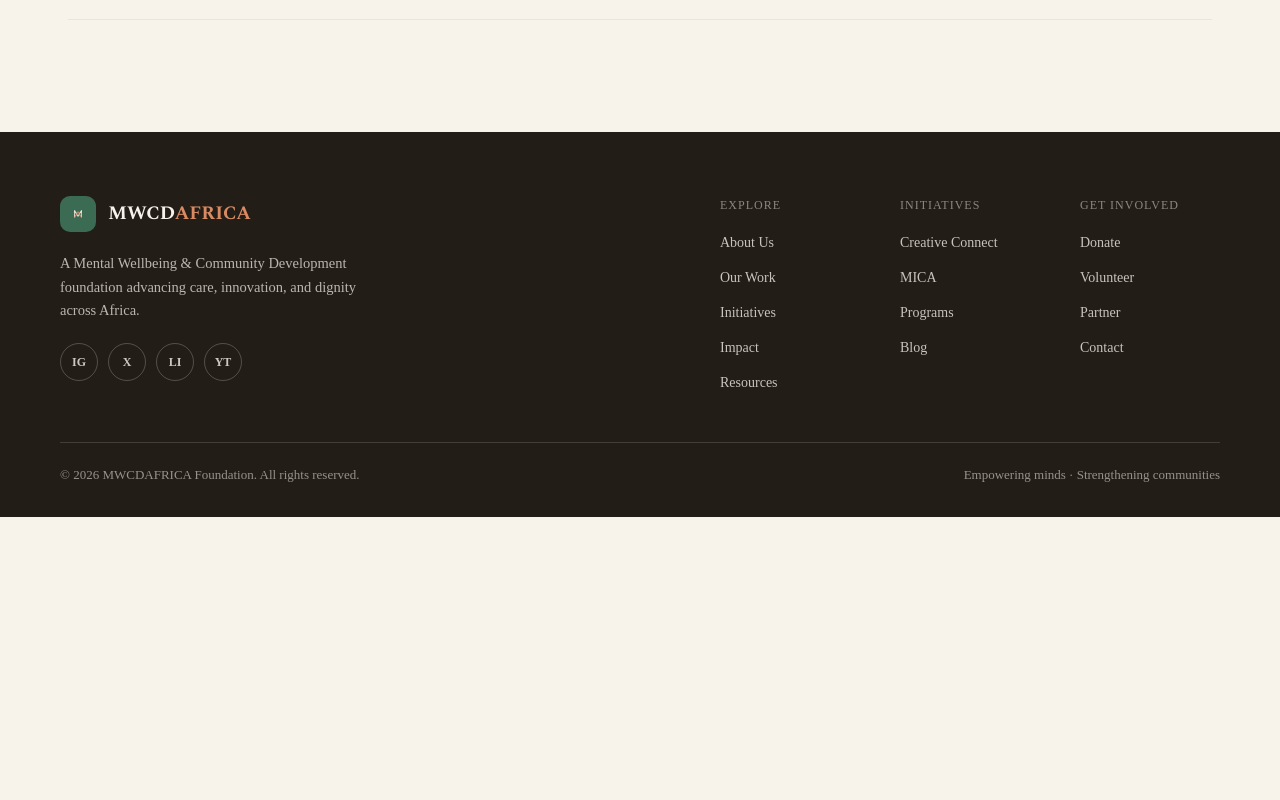
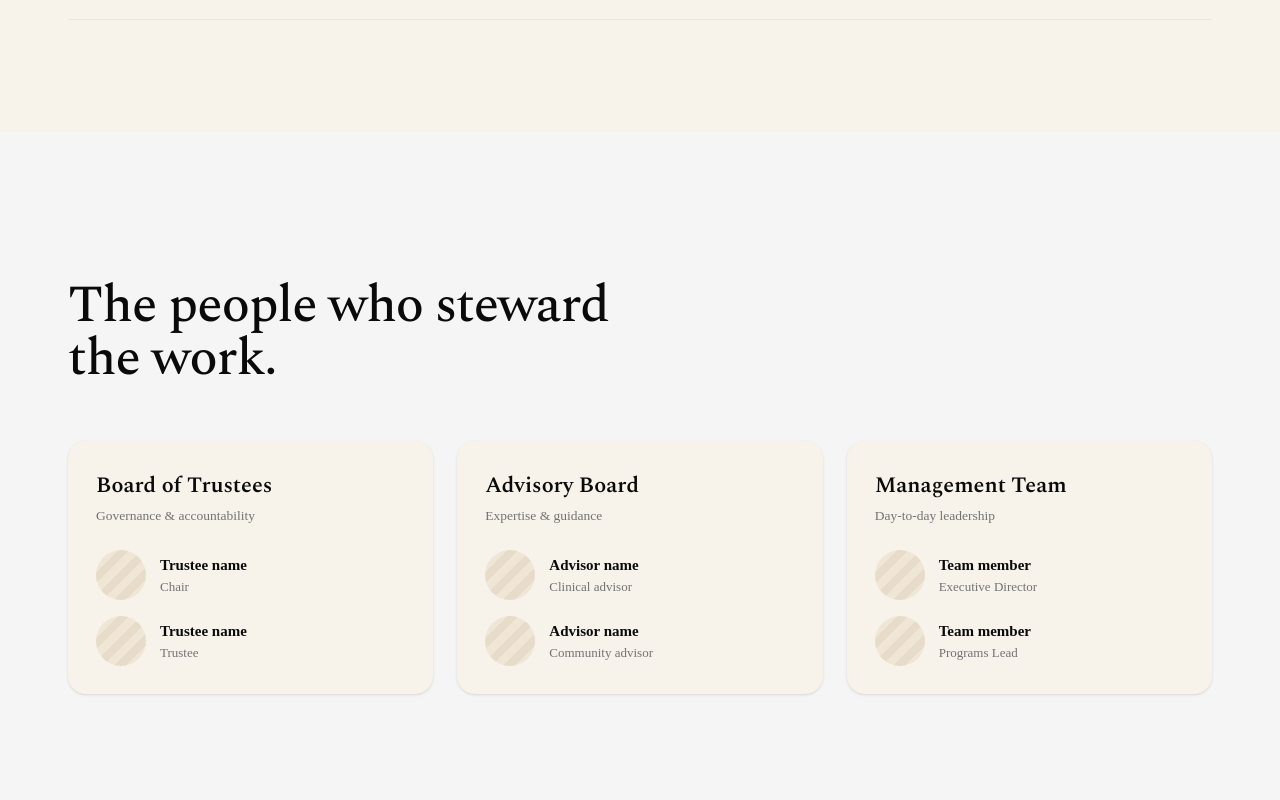
Before and after one commit to Davcid1572/mwcdafrica, a Next.js app: page /about in a window 1280 px wide. Shown: the part 3100-3900 px from the top of the page. Before the commit the page ends 3617 px from the top, so only its background shows below. Built offline with nearby package versions, Linux system fonts and the light colour scheme.

Commit message:
refactor(about): extract GovernanceCard and organize governance data

```diff
--- a/src/app/about/page.tsx
+++ b/src/app/about/page.tsx
@@ -3,6 +3,7 @@ import { AboutHero } from "@/components/sections/about/AboutHero";
 import { OurStory } from "@/components/sections/about/OurStory";
 import { VisionMission } from "@/components/sections/about/VisionMission";
 import { CoreValues } from "@/components/sections/about/CoreValues";
+import { Governance } from "@/components/sections/about/Governance";
 
 export const metadata: Metadata = {
   title: "About",
@@ -17,6 +18,7 @@ export default function AboutPage() {
       <OurStory />
       <VisionMission />
       <CoreValues />
+      <Governance />
     </>
   );
 }
--- /dev/null
+++ b/src/components/sections/about/Governance.tsx
@@ -0,0 +1,29 @@
+import { governanceGroups } from "@/lib/data/governance";
+import { GovernanceCard } from "./GovernanceCard";
+
+export function Governance() {
+  return (
+    <section aria-labelledby="governance-heading" className="bg-muted">
+      <div className="mx-auto max-w-[1240px] px-5 py-16 sm:px-12 sm:py-28">
+        <div className="mb-9 max-w-[600px] sm:mb-14">
+          <p className="mb-4 font-mono text-[12.5px] tracking-[1px] text-accent">
+            (06) Governance
+          </p>
+
+          <h2
+            id="governance-heading"
+            className="font-serif text-[32px] font-medium leading-[1.02] tracking-[-0.02em] sm:text-[52px]"
+          >
+            The people who steward the work.
+          </h2>
+        </div>
+
+        <div className="grid gap-6 md:grid-cols-2 xl:grid-cols-3">
+          {governanceGroups.map((group) => (
+            <GovernanceCard key={group.name} group={group} />
+          ))}
+        </div>
+      </div>
+    </section>
+  );
+}
--- /dev/null
+++ b/src/components/sections/about/GovernanceCard.tsx
@@ -0,0 +1,39 @@
+import { GovernanceGroup } from "@/lib/data/governance";
+
+type GovernanceCardProps = {
+  group: GovernanceGroup;
+};
+
+export function GovernanceCard({ group }: GovernanceCardProps) {
+  return (
+    <article className="rounded-2xl bg-background p-7 shadow-sm">
+      <h3 className="mb-1 font-serif text-[22px] font-semibold">
+        {group.name}
+      </h3>
+
+      <p className="mb-6 text-[13.5px] text-muted-foreground">{group.role}</p>
+
+      <div className="flex flex-col gap-4">
+        {group.people.map((person) => (
+          <div
+            key={`${person.name}-${person.title}`}
+            className="flex items-center gap-3.5"
+          >
+            <div
+              aria-hidden="true"
+              className="h-[50px] w-[50px] shrink-0 rounded-full bg-[repeating-linear-gradient(135deg,#E7DCC9_0_8px,#EFE6D5_8px_16px)]"
+            />
+
+            <div>
+              <p className="text-[15px] font-semibold">{person.name}</p>
+
+              <p className="text-[13px] text-muted-foreground">
+                {person.title}
+              </p>
+            </div>
+          </div>
+        ))}
+      </div>
+    </article>
+  );
+}
--- /dev/null
+++ b/src/lib/data/governance.ts
@@ -0,0 +1,55 @@
+export type Person = {
+  name: string;
+  title: string;
+};
+
+export type GovernanceGroup = {
+  name: string;
+  role: string;
+  people: Person[];
+};
+
+export const governanceGroups: GovernanceGroup[] = [
+  {
+    name: "Board of Trustees",
+    role: "Governance & accountability",
+    people: [
+      {
+        name: "Trustee name",
+        title: "Chair",
+      },
+      {
+        name: "Trustee name",
+        title: "Trustee",
+      },
+    ],
+  },
+  {
+    name: "Advisory Board",
+    role: "Expertise & guidance",
+    people: [
+      {
+        name: "Advisor name",
+        title: "Clinical advisor",
+      },
+      {
+        name: "Advisor name",
+        title: "Community advisor",
+      },
+    ],
+  },
+  {
+    name: "Management Team",
+    role: "Day-to-day leadership",
+    people: [
+      {
+        name: "Team member",
+        title: "Executive Director",
+      },
+      {
+        name: "Team member",
+        title: "Programs Lead",
+      },
+    ],
+  },
+];
```
